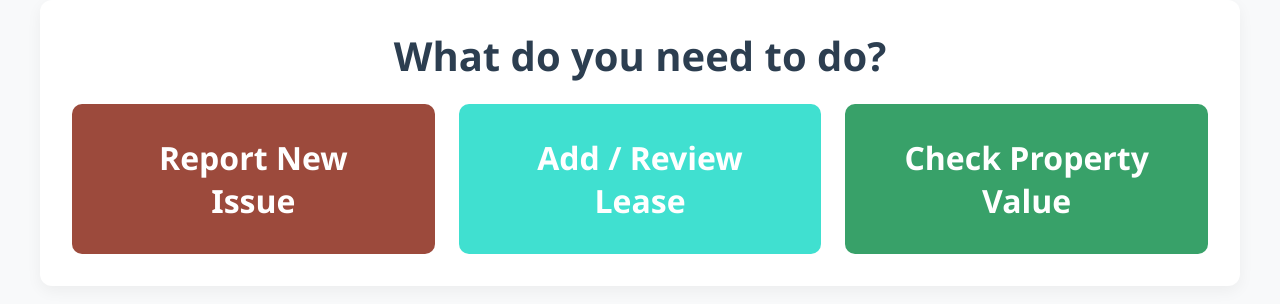
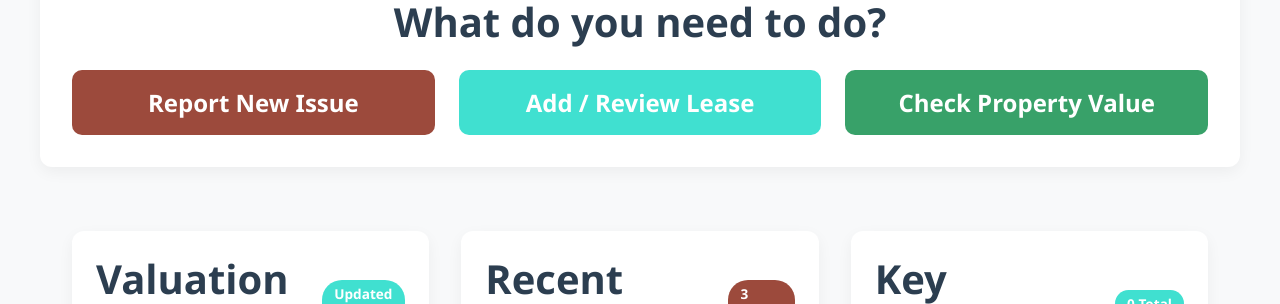
Before and after one commit to NyxSpecter4/RWS-CC, a React (Create React App) app: page / in a window 1280 px wide. Shown: the part 336-640 px from the top of the page. Built offline with nearby package versions, Linux system fonts and the light colour scheme; no server answers; the database is empty.

Commit message:
Tune font and button sizes for better fit on laptop

```diff
--- a/src/App.css
+++ b/src/App.css
@@ -11,19 +11,19 @@ h1, h2, h3 {
   line-height: 1.2;
 }
 h1 {
-  font-size: 4.5rem;
+  font-size: 2.5rem;
 }
 h2 {
-  font-size: 4rem;
+  font-size: 2rem;
 }
 h3 {
-  font-size: 3.5rem;
+  font-size: 1.75rem;
 }
 
 body {
   background-color: #f8f9fa;
   color: #333;
-  font-size: 2.5rem;
+  font-size: 1.25rem;
 }
 
 .App {
@@ -127,8 +127,8 @@ body {
 .quick-start-buttons button {
   flex: 1;
   min-width: 250px;
-  font-size: 2rem;
-  padding: 2rem 3rem;
+  font-size: 1.5rem;
+  padding: 1rem 2rem;
   border-radius: 10px;
   text-align: center;
 }
@@ -242,7 +242,7 @@ body {
 button {
   border: none;
   border-radius: 8px;
-  padding: 1.5rem 3rem;
+  padding: 0.75rem 1.5rem;
   font-weight: 600;
   cursor: pointer;
   transition: background-color 0.3s, opacity 0.3s;
```
